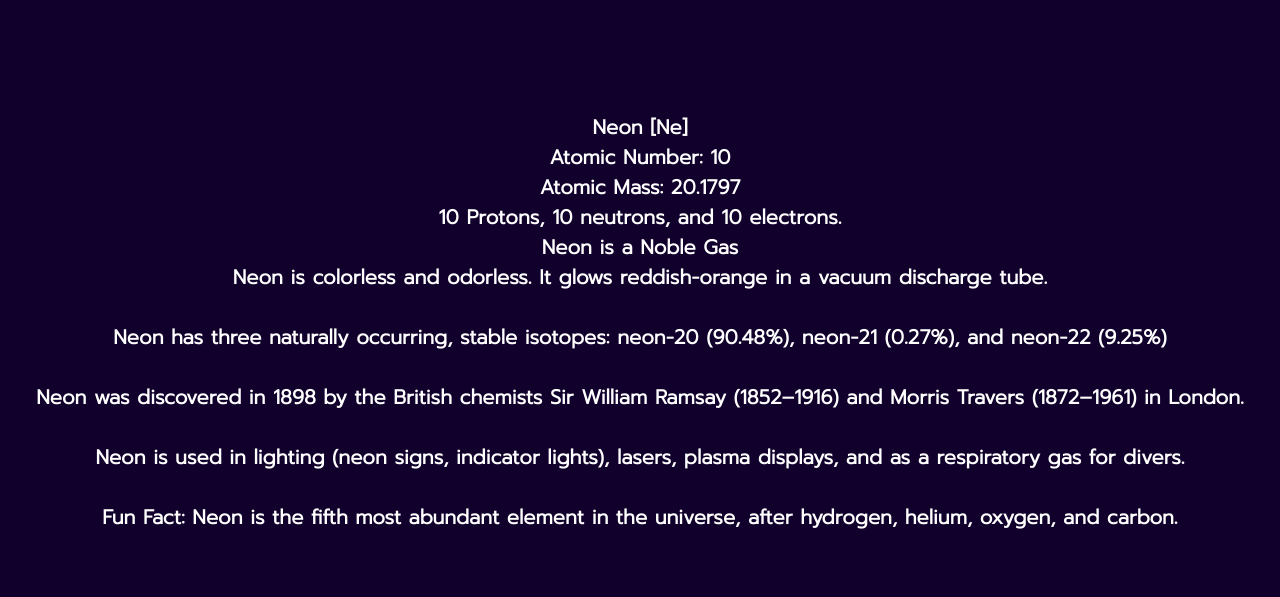
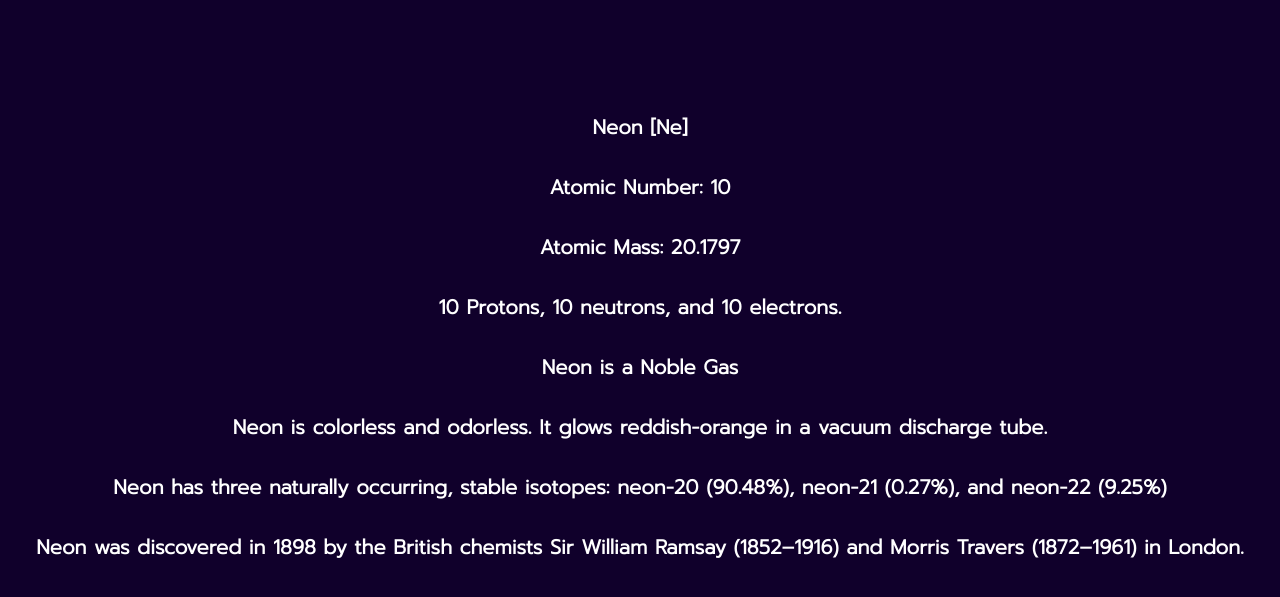
Before and after one commit to t1redof/ChemPoster, a plain HTML site: page about.html in a window 1280 px wide. Shown: the part 331-928 px from the top of the page. Drawn offline with nearby package versions, Linux system fonts and the light colour scheme.

Commit message:
Update about.html

```diff
--- a/about.html
+++ b/about.html
@@ -19,11 +19,11 @@
 <br><br><h1>Lyn's Chem Poster [website]<br><br>
     <img src="neon.png" alt="neon" style="width:100px;height:100px;"><br><br>
 <h3>
-Neon [Ne]<br>
-Atomic Number: 10<br>
-Atomic Mass: 20.1797<br>
-10 Protons, 10 neutrons, and 10 electrons.<br>
-Neon is a Noble Gas<br>
+Neon [Ne]<br><br>
+Atomic Number: 10<br><br>
+Atomic Mass: 20.1797<br><br>
+10 Protons, 10 neutrons, and 10 electrons.<br><br>
+Neon is a Noble Gas<br><br>
 Neon is colorless and odorless. It glows reddish-orange in a vacuum discharge tube.<br><br>
 Neon has three naturally occurring, stable isotopes: neon-20 (90.48%), neon-21 (0.27%), and neon-22 (9.25%)<br><br>
 Neon was discovered in 1898 by the British chemists Sir William Ramsay (1852–1916) and Morris Travers (1872–1961) in London.<br><br>
```
